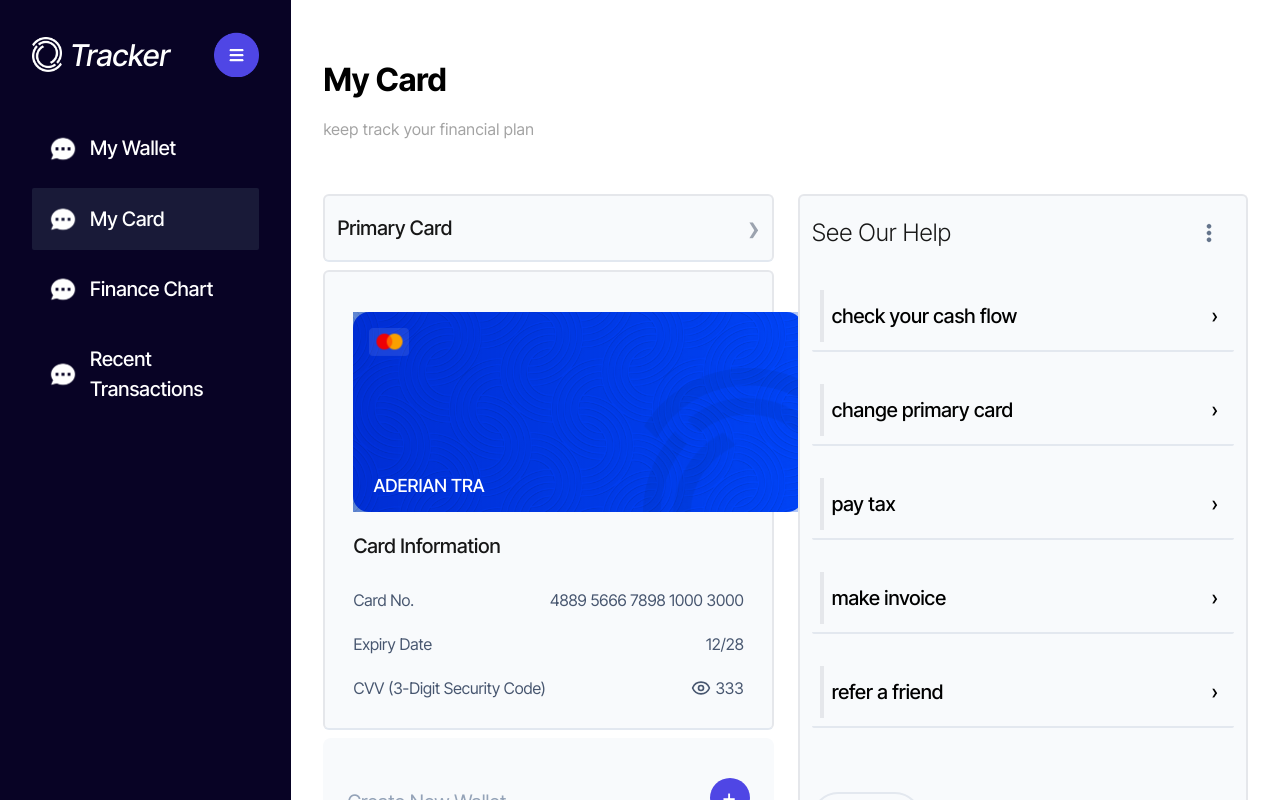
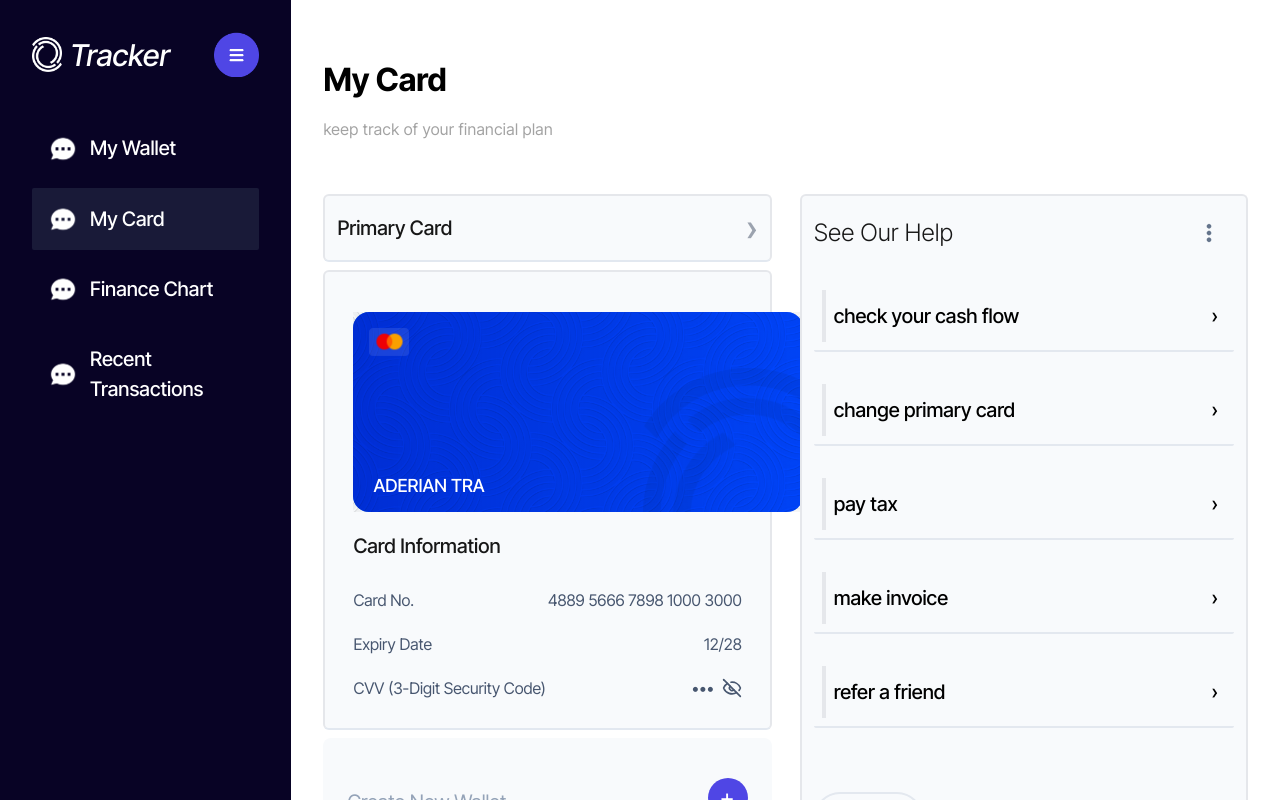
Before and after one commit to mariabh7/tracker-app, a Next.js app: page /card in a window 1280 px wide. Built offline with nearby package versions, Linux system fonts and the light colour scheme.

Commit message:
Update page.jsx
user now can change card info

```diff
--- a/src/app/(components)/card/page.jsx
+++ b/src/app/(components)/card/page.jsx
@@ -1,133 +1,149 @@
 "use client";
-import { useState } from "react";
+import { useState, useEffect } from "react";
 import Image from "next/image";
 import backu from "/./public/images/uniBack.png";
 import payment from "/./public/images/PaymentIcon.png";
-import { Eye, EyeOff, ArrowRight } from "lucide-react";
+import { Eye, EyeOff } from "lucide-react";
 import dots from "/./public/icons/dots.png";
-export default function mycard() {
-  const card = [
-    {
-      key: "id1",
+
+export default function MyCard() {
+  const defaultCard = {
     name: "aderian tra",
     cardNO: "4889 5666 7898 1000 3000",
     expiryDate: "12/28",
-      cvv: 333,
-    },
+    cvv: "333",
+  };
+
+  // Load saved card data from localStorage
+  const [card, setCard] = useState(defaultCard);
+  const [showCVV, setShowCVV] = useState(false);
+
+  useEffect(() => {
+    const savedCard = localStorage.getItem("myCard");
+    if (savedCard) {
+      setCard(JSON.parse(savedCard));
+    }
+  }, []);
+
+  // Save changes to localStorage
+  const handleEdit = (field, value) => {
+    const updatedCard = { ...card, [field]: value };
+    setCard(updatedCard);
+    localStorage.setItem("myCard", JSON.stringify(updatedCard));
+  };
+
+  const helpYOU = [
+    { Qes: "check your cash flow ", color: "sweetOrange" },
+    { Qes: "change primary card", color: "cherryMn" },
+    { Qes: "pay tax ", color: "whisteriaMn" },
+    { Qes: "make invoice ", color: "deepBlue" },
+    { Qes: "refer a friend ", color: "VibBlue" },
   ];
-  const helpYOU = [
-    {
-      Qes: "check your cash flow ",
-      color: "sweetOrange",
-    },
-    {
-      Qes: "change primary card",
-      color: "cherryMn",
-    },
-    {
-      Qes: "pay tax ",
-      color: "whisteriaMn",
-    },
-    {
-      Qes: "make invoice ",
-      color: "deepBlue",
-    },
-    {
-      Qes: " refer a friend ",
-      color: "VibBlue",
-    },
-  ];
+
   return (
-    <div className="h-lvh overflow-auto w-full   ">
-      <div className=" md:px-8  md:py-14">
-        {/* my cardhead - title */}
+    <div className="h-lvh overflow-auto w-full">
+      <div className="md:px-8 md:py-14">
         <header className="mt-7 pt-24 px-4 md:p-0 md:mt-0">
-          <h1 className=" text-[32px] text-black font-bold capitalize ">
-            {" "}
+          <h1 className="text-[32px] text-black font-bold capitalize">
             my card
           </h1>
-          <p className="text-neutral-400 leading-[50px] tracking-wide  ">
-            {}
-            keep track your financial plan
+          <p className="text-neutral-400 leading-[50px] tracking-wide">
+            keep track of your financial plan
           </p>
         </header>
-        <section className="md:grid md:grid-cols-2 mt-10 md:mx-0 mx-4 md:gap-6">
+
+        <section className="md:grid md:grid-cols-2 mt-10 md:mx-0 mx-4 md:gap-7">
           <div className="flex flex-col gap-2">
-            <div className="flex justify-between items-center bg-[#F8FAFC] px-3 py-3 border-2 border-b-[#E2E8F0] rounded-md ">
+            <div className="flex justify-between items-center bg-[#F8FAFC] px-3 py-3 border-2 border-b-[#E2E8F0] rounded-md">
               <h3 className="capitalize text-[20px] font-medium text-neutral-900">
                 primary card
               </h3>
               <button className="text-gray-400 font-medium text-4xl">›</button>
             </div>
-            {/* card background  */}
-            <div className=" bg-[#F8FAFC] pt-10 px-3 md:px-7 pb-5 border-2 border-b-[#E2E8F0] rounded-md">
-              {card.map((cd) => (
-                <div className="mb-2  " key={cd.key}>
-                  {/* owner's card info code */}
-                  <div className="relative w-full md:w-[450px] h-[200px] md:h-[200px] rounded-2xl bg-[#0055ff] ">
-                    <div className="overflow-hidden">
-                      {/* Gradient Background */}
-                      <div className="absolute inset-0 bg-gradient-to-r from-[#658ddd] to-[#91b2ff9f]  mix-blend-multiply"></div>
 
-                      {/* Background Texture */}
+            {/* Card Background */}
+            <div className="bg-[#F8FAFC] pt-10 px-3 md:px-7 pb-5 border-2 border-b-[#E2E8F0] rounded-md">
+              <div className="mb-2">
+                <div className="relative rounded-2xl w-full md:w-[450px] h-[200px] bg-[#0055ff]">
+                  <div className="absolute rounded-2xl inset-0 bg-gradient-to-r from-[#658ddd] to-[#91b2ff9f] mix-blend-multiply"></div>
                   <div className="absolute inset-0 bg-texture bg-cover bg-no-repeat mix-blend-multiply"></div>
-                      {/* Background Image with Blend */}
-                      <div className="absolute right-0 bottom-0  opacity-10 mix-blend-multiply">
+                  <div className="absolute right-0 bottom-0 opacity-10 mix-blend-multiply">
                     <Image src={backu} width={160} alt="image" />
                   </div>
-                      {/* Card owner's name  */}
-                      <span className="absolute bottom-3 left-5 text-white uppercase text-lg font-medium md:z-20">
-                        {cd.name}
+                  <span className="absolute bottom-3 left-5 text-white uppercase text-lg font-medium md:z-10">
+                    {card.name}
                   </span>
-                      {/* card payment icon */}
                   <Image
                     src={payment}
                     width={40}
                     alt="image"
-                        className=" absolute top-0 left-0 md:z-20 m-4"
+                    className="absolute top-0 left-0 md:z-20 m-4"
                   />
                 </div>
-                  </div>
+
+                {/* Editable Card Information */}
                 <div className="mt-5">
                   <h3 className="capitalize text-xl mb-7 font-medium text-neutral-900">
-                      card information{" "}
+                    card information
                   </h3>
-                    <span className="text-[#47566f] mb-5 capitalize  flex justify-between items-center ">
-                      card no.<span>{cd.cardNO}</span>
-                    </span>
-                    <span className="text-[#47566f] mb-5 capitalize  flex justify-between items-center">
-                      expiry date <span>{cd.expiryDate}</span>
-                    </span>
-                    <span className="text-[#47566f] capitalize  flex justify-between items-center ">
+
+                  <div className="text-[#47566f] mb-5 capitalize flex justify-between items-center">
+                    card no.
+                    <input
+                      type="text"
+                      className="bg-[#F8FAFC] hover:bg-slate-300 focus:outline-none text-right"
+                      value={card.cardNO}
+                      onChange={(e) => handleEdit("cardNO", e.target.value)}
+                    />
+                  </div>
+
+                  <div className="text-[#47566f] mb-5 capitalize flex justify-between items-center">
+                    expiry date
+                    <input
+                      type="text"
+                      className="bg-[#F8FAFC]  hover:bg-slate-300 focus:outline-none text-right"
+                      value={card.expiryDate}
+                      onChange={(e) => handleEdit("expiryDate", e.target.value)}
+                    />
+                  </div>
+
+                  <div className="text-[#47566f] capitalize flex justify-between items-center">
                     CVV (3-digit security code)
-                      <span className="flex justify-start gap-1 ">
-                        <Eye width={20} />
-                        {cd.cvv}
-                      </span>
-                    </span>
+                    <div className="flex items-center gap-2">
+                      <input
+                        type={showCVV ? "text" : "password"}
+                        className=" bg-[#F8FAFC]  hover:bg-slate-300 focus:outline-none text-right w-10"
+                        value={card.cvv}
+                        onChange={(e) => handleEdit("cvv", e.target.value)}
+                      />
+                      <button onClick={() => setShowCVV(!showCVV)}>
+                        {showCVV ? <Eye width={20} /> : <EyeOff width={20} />}
+                      </button>
                     </div>
                   </div>
-              ))}
                 </div>
-            <div className="flex justify-between items-center bg-[#F8FAFC] px-6 py-10  mb-3  rounded-lg ">
+              </div>
+            </div>
+
+            <div className="flex justify-between items-center bg-[#F8FAFC] px-6 py-10 mb-3 rounded-lg">
               <p className="mt-2 font-normal text-slate-400 capitalize text-xl">
-                create new wallet{" "}
-              </p>{" "}
-              <button className="bg-violetMain  flex items-center text-center text-white  text-2xl w-10 h-10 rounded-full px-3 py-2">
-                {" "}
+                create new wallet
+              </p>
+              <button className="bg-violetMain flex items-center text-center text-white text-2xl w-10 h-10 rounded-full px-3 py-2">
                 +
               </button>
             </div>
           </div>
-          {/* more help div */}
+
+          {/* Help Section */}
           <div className="relative bg-[#F8FAFC] px-3 py-3 border-2 border-b-[#E2E8F0] rounded-md mb-4">
-            <div className="flex justify-between items-center ">
+            <div className="flex justify-between items-center">
               <h3 className="capitalize text-2xl font-light text-neutral-900">
                 see our help
               </h3>
               <Image src={dots} width={50} alt="3-dots" />
             </div>
-            {/* ul questions thing */}
+
             <div className="mt-6">
               <ul className="flex flex-col gap-6">
                 {helpYOU.map((q) => (
@@ -145,8 +161,7 @@ export default function mycard() {
               </ul>
             </div>
             <button className="py-3 px-4 rounded-full border-2 border-lightGrey capitalize mt-10 md:mt-0 md:absolute md:bottom-2">
-              {" "}
-              look more{" "}
+              look more
             </button>
           </div>
         </section>
```
Lines whose indentation alone changed are shown as unchanged.
